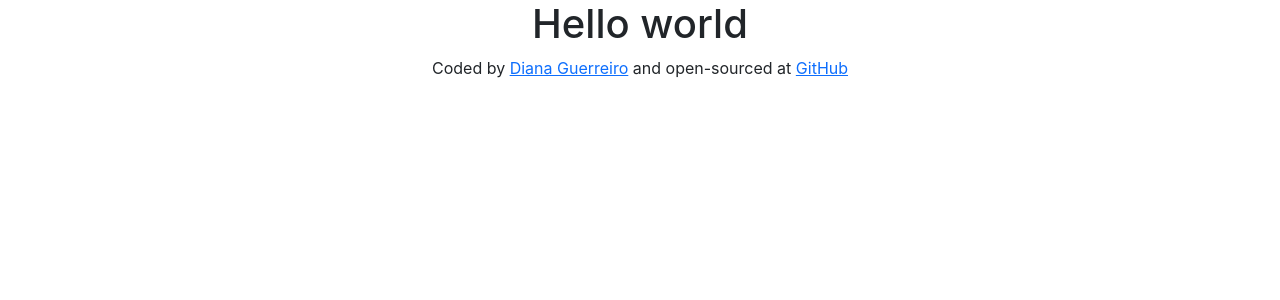
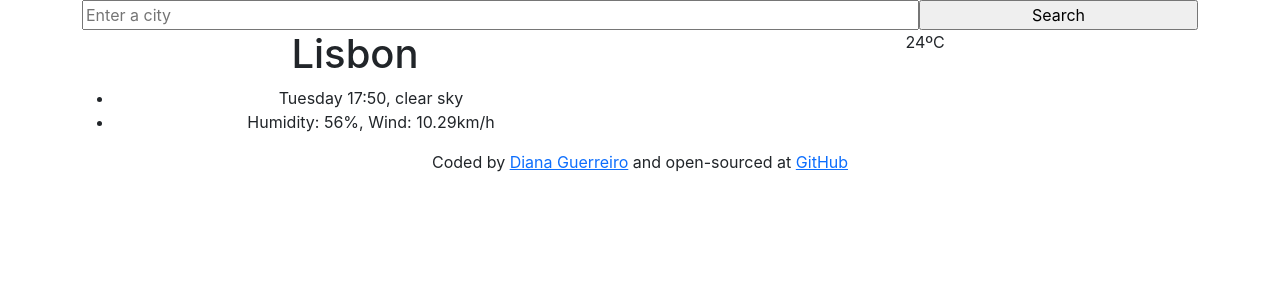
Before and after one commit to wwwavvves/weather-app-react-shecodes-week5, a React (Create React App) app: page / in a window 1280 px wide. Shown: the top 300 px of the page. Built offline with nearby package versions, Linux system fonts and the light colour scheme.

Commit message:
Added structure of Search and Weather components

```diff
--- a/src/App.js
+++ b/src/App.js
@@ -1,23 +1,16 @@
 import "./App.css";
+import Search from "./Search";
+import Weather from "./Weather";
+import Footer from "./Footer";
 
 function App() {
   return (
     <div className="App">
-      <h1>Hello world</h1>
-      <footer>
-        Coded by{" "}
-        <a href="https://github.com/wwwavvves" target="_blank" rel="noreferrer">
-          Diana Guerreiro
-        </a>{" "}
-        and open-sourced at{" "}
-        <a
-          href="https://github.com/wwwavvves/weather-app-react-shecodes-week5"
-          target="_blank"
-          rel="noreferrer"
-        >
-          GitHub
-        </a>
-      </footer>
+      <div className="container">
+        <Search />
+        <Weather />
+        <Footer />
+      </div>
     </div>
   );
 }
--- /dev/null
+++ b/src/Footer.js
@@ -0,0 +1,21 @@
+import React from "react";
+import "./Footer.css";
+
+export default function Footer() {
+  return (
+    <footer className="Footer">
+      Coded by{" "}
+      <a href="https://github.com/wwwavvves" target="_blank" rel="noreferrer">
+        Diana Guerreiro
+      </a>{" "}
+      and open-sourced at{" "}
+      <a
+        href="https://github.com/wwwavvves/weather-app-react-shecodes-week5"
+        target="_blank"
+        rel="noreferrer"
+      >
+        GitHub
+      </a>
+    </footer>
+  );
+}
--- /dev/null
+++ b/src/Search.js
@@ -0,0 +1,15 @@
+import React from "react";
+import "./Search.css";
+
+export default function Search() {
+  return (
+    <div className="Search">
+      <div className="row">
+        <form>
+          <input type="search" placeholder="Enter a city" className="col-9" />
+          <input type="submit" value="Search" className="col-3" />
+        </form>
+      </div>
+    </div>
+  );
+}
--- /dev/null
+++ b/src/Weather.js
@@ -0,0 +1,21 @@
+import React from "react";
+import "./Weather.css";
+
+export default function Weather() {
+  return (
+    <div className="Weather">
+      <div className="row">
+        <div className="col-6">
+          <h1>Lisbon</h1>
+          <ul>
+            <li>Tuesday 17:50, clear sky</li>
+            <li>Humidity: 56%, Wind: 10.29km/h</li>
+          </ul>
+        </div>
+        <div className="col-6">
+            24ºC
+        </div>
+      </div>
+    </div>
+  );
+}
```
Also changed, not shown: src/Footer.css (added), src/Search.css (added), src/Weather.css (added).
